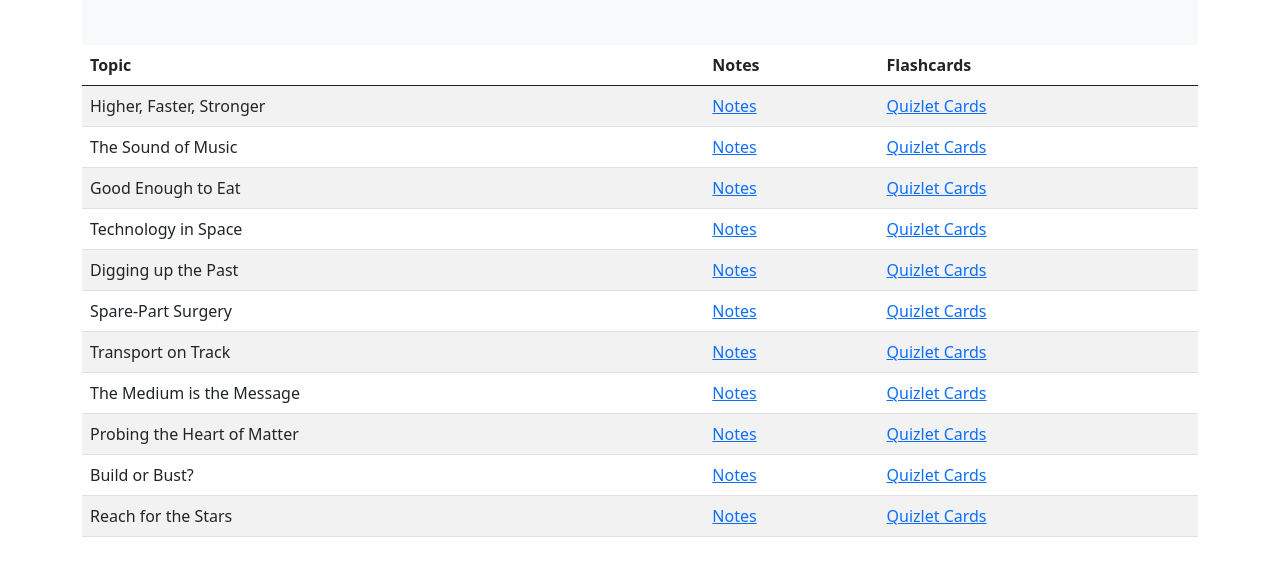
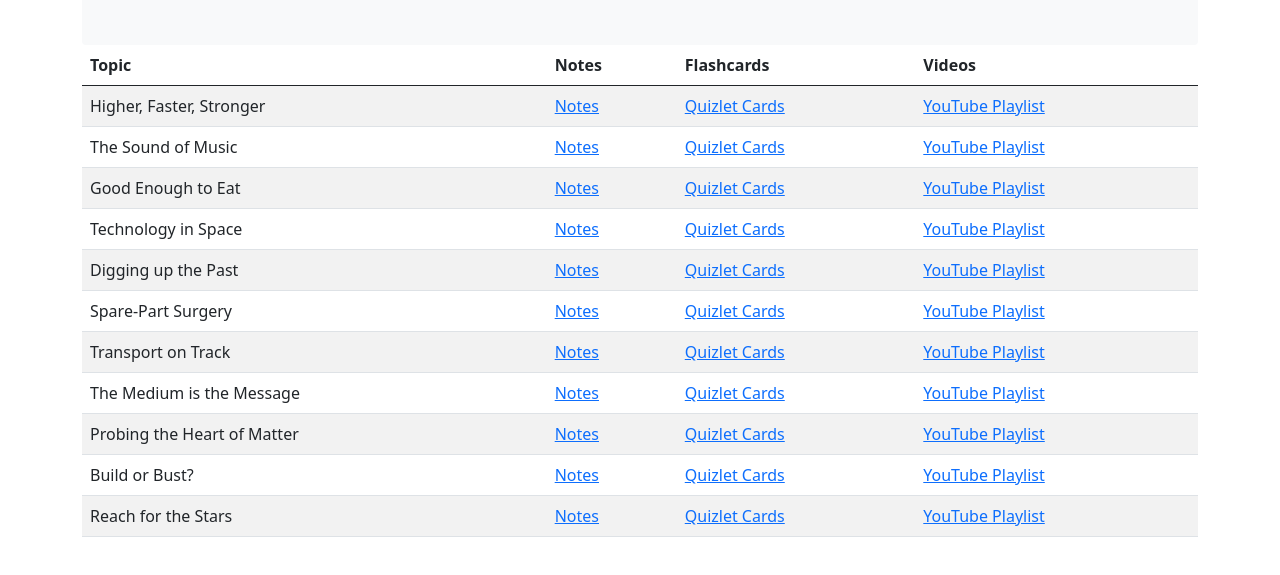
Before and after one commit to studit/notes, a plain HTML site: page physics/index.html in a window 1280 px wide. Shown: the part 227-802 px from the top of the page. Drawn offline with nearby package versions, Linux system fonts and the light colour scheme.

Commit message:
added links to videos

```diff
--- a/physics/index.html
+++ b/physics/index.html
@@ -76,6 +76,7 @@
                     <th scope="col">Topic</th>
                     <th scope="col">Notes</th>
                     <th scope="col">Flashcards</th>
+                    <th scope="col">Videos</th>
                 </tr>
             </thead>
             <tbody>
@@ -83,56 +84,67 @@
                     <td>Higher, Faster, Stronger</td>
                     <td><a href="./hfs.html">Notes</a></td>
                     <td><a href="https://quizlet.com/gb/558098651/higher-faster-stronger-flash-cards/">Quizlet Cards</a></td>
+                    <td><a href="https://youtube.com/playlist?list=PL_f5z84PtYz5nGfvJS6897vu57XSDblck">YouTube Playlist</a></td>
                 </tr>
                 <tr>
                     <td>The Sound of Music</td>
                     <td><a href="./mus.html">Notes</a></td>
                     <td><a href="https://quizlet.com/gb/558098690/the-sound-of-music-flash-cards/">Quizlet Cards</a></td>
+                    <td><a href="https://youtube.com/playlist?list=PL_f5z84PtYz47P8-pzFMUxHU881zQ1vmF">YouTube Playlist</a></td>
                 </tr>
                 <tr>
                     <td>Good Enough to Eat</td>
                     <td><a href="./eat.html">Notes</a></td>
                     <td><a href="https://quizlet.com/gb/558098725/good-enough-to-eat-flash-cards/">Quizlet Cards</a></td>
+                    <td><a href="https://youtube.com/playlist?list=PL_f5z84PtYz4B4Dl2PABrxRb4xMjqx0gQ">YouTube Playlist</a></td>
                 </tr>
                 <tr>
                     <td>Technology in Space</td>
                     <td><a href="./spc.html">Notes</a></td>
                     <td><a href="https://quizlet.com/gb/558098745/technology-in-space-flash-cards/">Quizlet Cards</a></td>
+                    <td><a href="https://youtube.com/playlist?list=PL_f5z84PtYz6jPRMkZcqhgg99VftEv6V3">YouTube Playlist</a></td>
                 </tr>
                 <tr>
                     <td>Digging up the Past</td>
                     <td><a href="./dig.html">Notes</a></td>
                     <td><a href="https://quizlet.com/gb/558098762/digging-up-the-past-flash-cards/">Quizlet Cards</a></td>
+                    <td><a href="https://youtube.com/playlist?list=PL_f5z84PtYz5tGi5n-86e4nRAuM-hvAOK">YouTube Playlist</a></td>
                 </tr>
                 <tr>
                     <td>Spare-Part Surgery</td>
                     <td><a href="./sur.html">Notes</a></td>
                     <td><a href="https://quizlet.com/gb/558098784/spare-part-surgery-flash-cards/">Quizlet Cards</a></td>
+                    <td><a href="#">YouTube Playlist</a></td>
                 </tr>
                 <tr>
                     <td>Transport on Track</td>
                     <td><a href="./tra.html">Notes</a></td>
                     <td><a href="https://quizlet.com/gb/558098806/transport-on-track-flash-cards/">Quizlet Cards</a></td>
+                    <td><a href="#">YouTube Playlist</a></td>
                 </tr>
                 <tr>
                     <td>The Medium is the Message</td>
                     <td><a href="./mdm.html">Notes</a></td>
                     <td><a href="https://quizlet.com/gb/558098820/the-medium-is-the-message-flash-cards/">Quizlet Cards</a></td>
+                    <td><a href="#">YouTube Playlist</a></td>
                 </tr>
                 <tr>
                     <td>Probing the Heart of Matter</td>
                     <td><a href="./pro.html">Notes</a></td>
                     <td><a href="https://quizlet.com/gb/558098834/probing-the-heart-of-matter-flash-cards/">Quizlet Cards</a></td>
+                    <td><a href="#">YouTube Playlist</a></td>
                 </tr>
                 <tr>
                     <td>Build or Bust?</td>
                     <td><a href="./bld.html">Notes</a></td>
                     <td><a href="https://quizlet.com/gb/558098848/build-or-bust-flash-cards/">Quizlet Cards</a></td>
+                    <td><a href="#">YouTube Playlist</a></td>
                 </tr>
                 <tr>
                     <td>Reach for the Stars</td>
                     <td><a href="./sta.html">Notes</a></td>
                     <td><a href="https://quizlet.com/gb/558098865/reach-for-the-stars-flash-cards/">Quizlet Cards</a></td>
+                    <td><a href="#">YouTube Playlist</a></td>
                 </tr>
             </tbody>
         </table>
```
